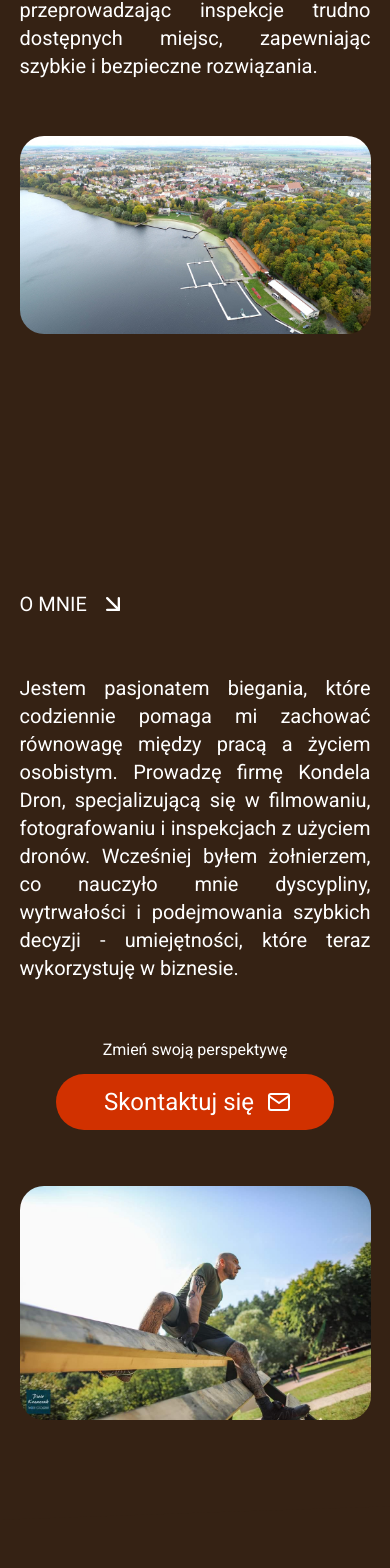
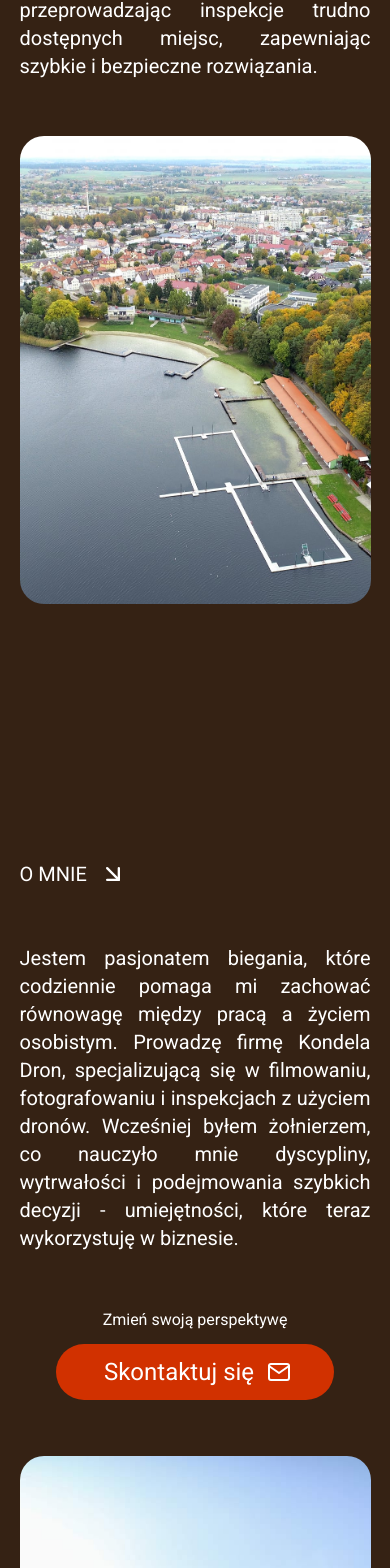
Before and after one commit to KondelaCoding/kondela-dron-website, a React (Vite) app: page / in a window 390 px wide. Shown: the part 859-2427 px from the top of the page. Built offline with nearby package versions, Linux system fonts and the light colour scheme.

Commit message:
Make design more responsive for mobile

```diff
--- a/src/components/About.jsx
+++ b/src/components/About.jsx
@@ -14,8 +14,8 @@ export default function About() {
           jakości materiały z powietrza oraz przeprowadzając inspekcje trudno dostępnych miejsc, zapewniając szybkie i
           bezpieczne rozwiązania.
         </p>
-        <div>
-          <img src={Picture4} alt="moje-zdjęcie" className="rounded-3xl" />
+        <div className="overflow-hidden aspect-[3/4] tablet:aspect-auto">
+          <img src={Picture4} alt="moje-zdjęcie" className="rounded-3xl h-full object-cover m-auto laptop:max-w-7xl" />
         </div>
       </div>
       <div className="container flex flex-col gap-14 laptop:flex-row">
@@ -32,8 +32,8 @@ export default function About() {
           </p>
           <CtaButton />
         </div>
-        <div className="w-full">
-          <img src={Picture1} alt="moje-zdjęcie" className="rounded-3xl" />
+        <div className="overflow-hidden aspect-[3/4] tablet:aspect-auto">
+          <img src={Picture1} alt="moje-zdjęcie" className="rounded-3xl h-full object-cover" />
         </div>
       </div>
     </div>
```
